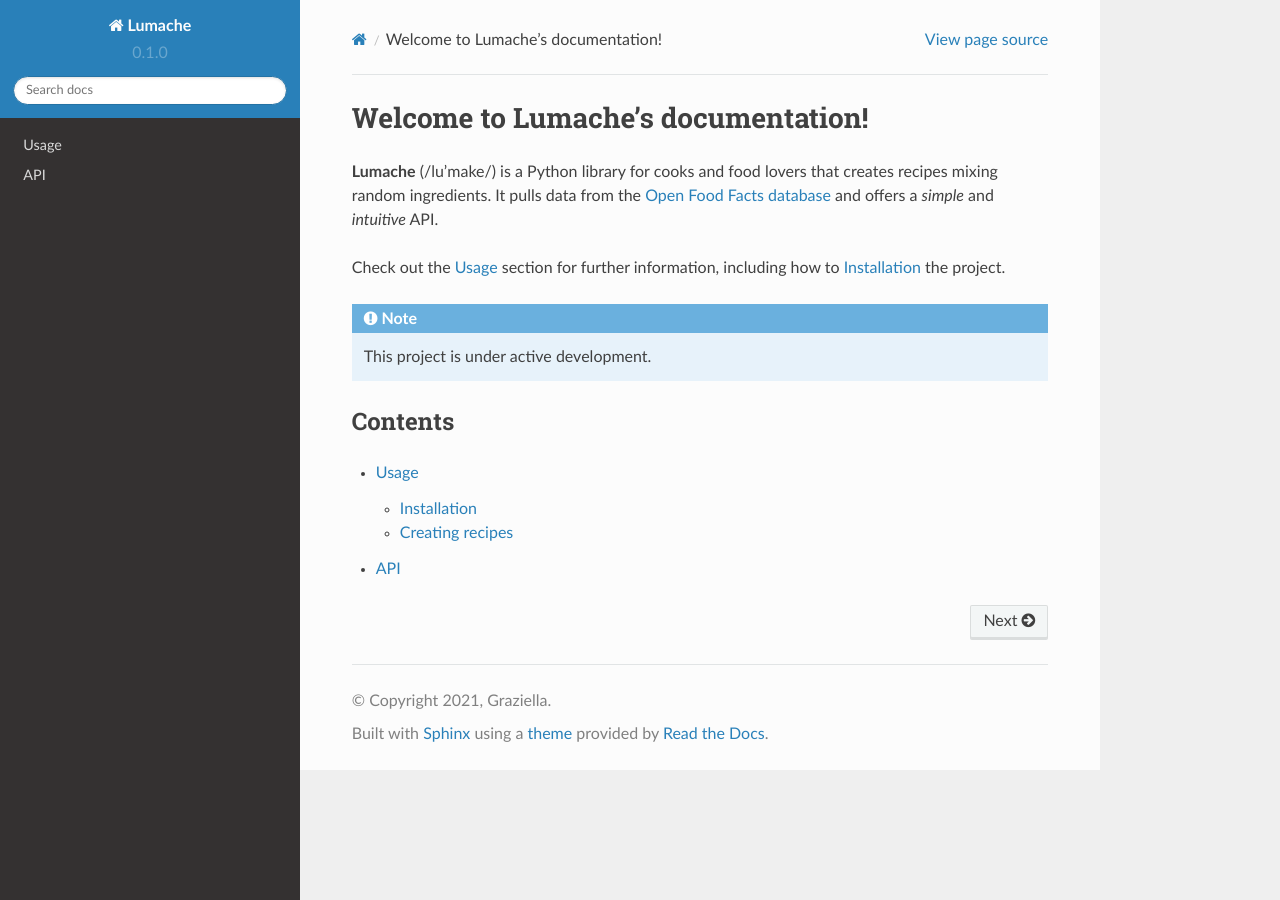
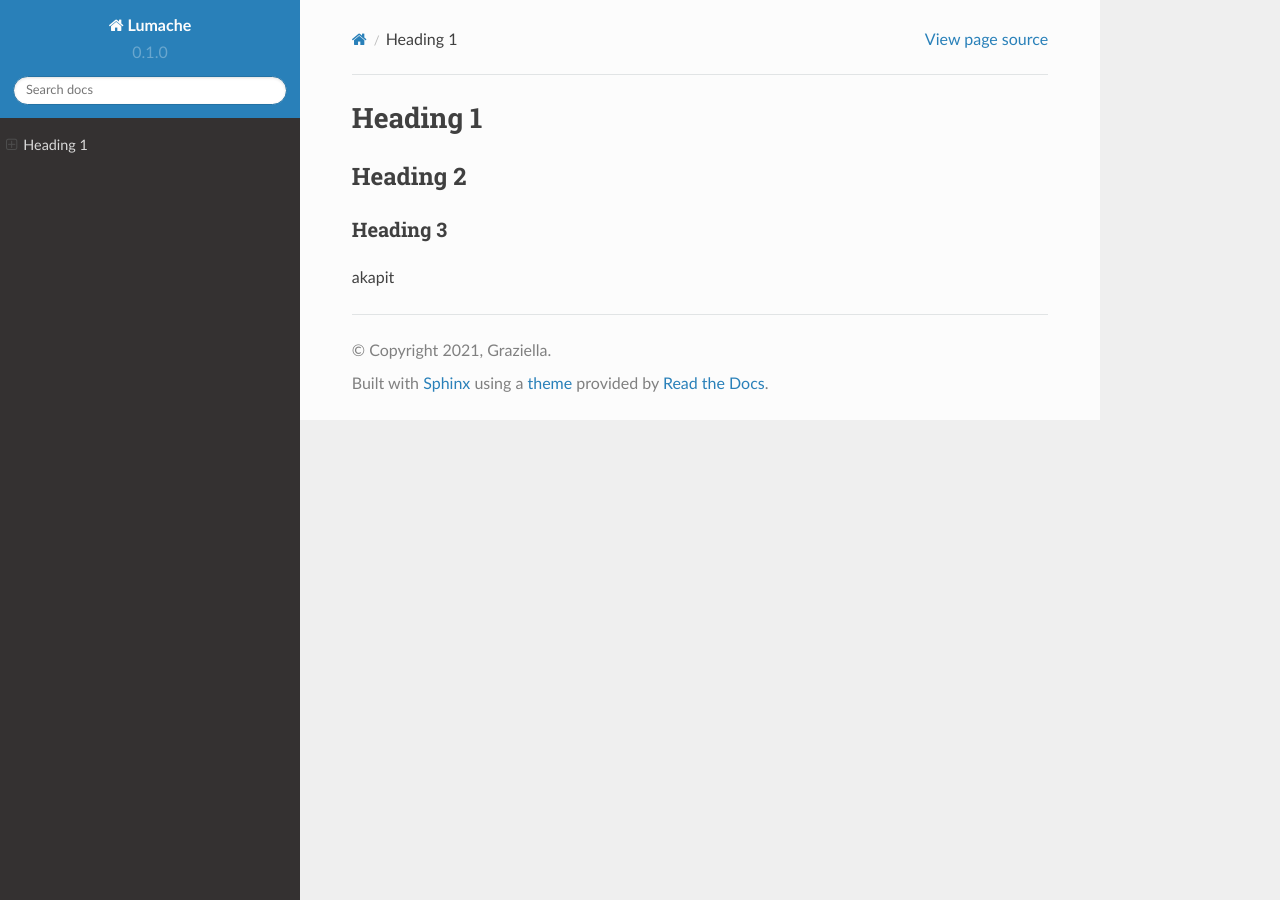
Before and after one commit to pawelprojext/zse-docs-pk3, a Sphinx documentation site: the page built from docs/source/index.rst, in a window 1280 px wide. Built offline with Sphinx 7.4.7 and the Read the Docs theme 2.0.0, drawn with Linux system fonts in a browser that asks for light colours.

Commit message:
Update index.rst

```diff
--- a/docs/source/index.rst
+++ b/docs/source/index.rst
@@ -1,22 +1,10 @@
-Welcome to Lumache's documentation!
-===================================
+Heading 1
+###########
 
-**Lumache** (/lu'make/) is a Python library for cooks and food lovers
-that creates recipes mixing random ingredients.
-It pulls data from the `Open Food Facts database <https://world.openfoodfacts.org/>`_
-and offers a *simple* and *intuitive* API.
+Heading 2
+**********
 
-Check out the :doc:`usage` section for further information, including
-how to :ref:`installation` the project.
+Heading 3
+===========
 
-.. note::
-
-   This project is under active development.
-
-Contents
---------
-
-.. toctree::
-
-   usage
-   api
+akapit
```
